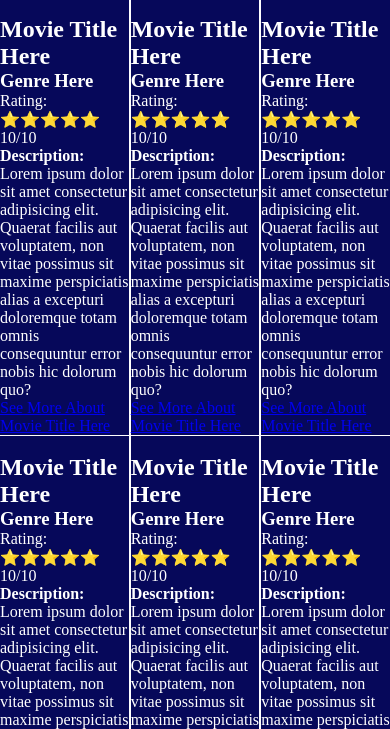
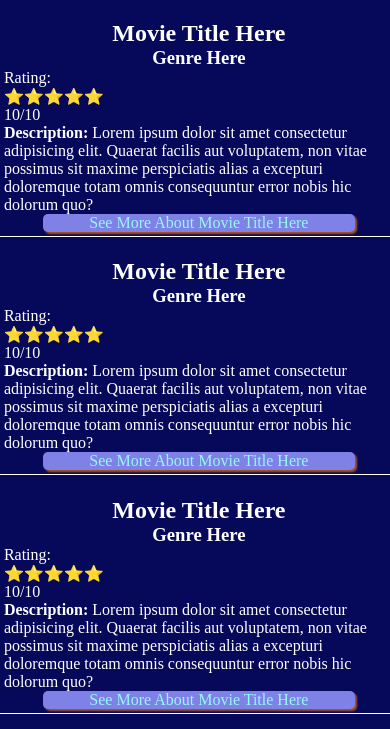
Before and after one commit to truth-josstice/html-intro-101, a plain HTML site: page src/index.html in a window 390 px wide. Shown: the part 57-786 px from the top of the page. Drawn offline with Linux system fonts and the light colour scheme.

Commit message:
media queries

```diff
--- a/src/styles/style.css
+++ b/src/styles/style.css
@@ -43,7 +43,44 @@ main.movieList {
 
     section.movieCard {
         background-color: var(--background);
-        width: 33%;
+        width: 31%;
+        padding: 1%;
+
+        h2, h3, section.movieRating {
+            text-align: center;
+        }
+
+        a {
+            color:rgb(148, 248, 248);
+            display: block;
+            background-color: #8081e7;
+            /* shadow, hover colour, border, rounded edges */
+            border-radius: 5px;
+            box-shadow: 2px 2px 2px rgba(255, 123, 0, 0.664);
+            text-decoration: none;
+
+        }
+
+        a:hover {
+            background-color: #7778b3;
+        }
+    }
+}
+
+
+
+@media screen and (max-width:600px) {
+
+    main.movieList {
+     flex-direction:column;
+        section.movieCard {
+            width: 100%;
+            a {
+                width: 80%;
+                text-align: center;
+                justify-self: center;
+            }
+        }
     }
 }
 
```
